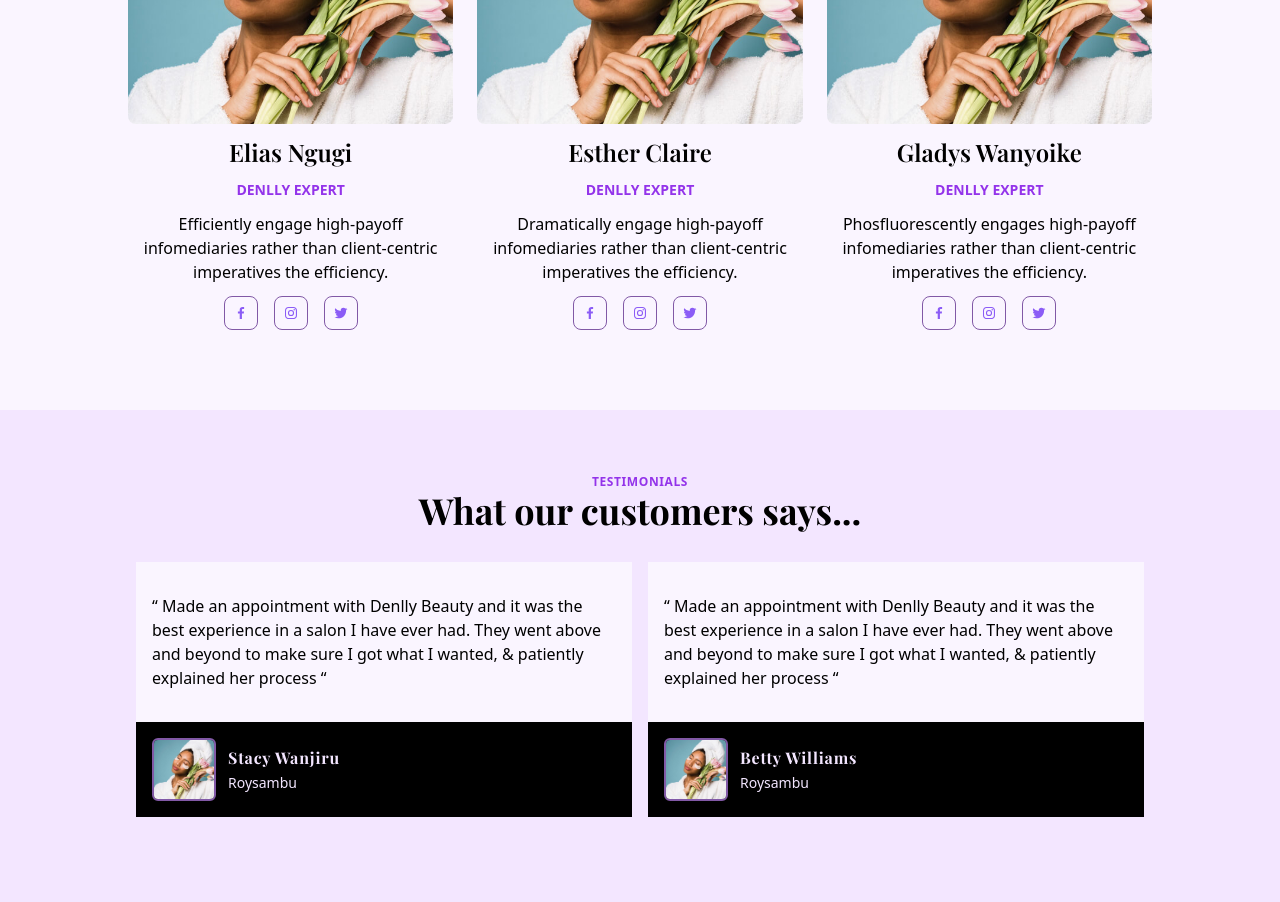
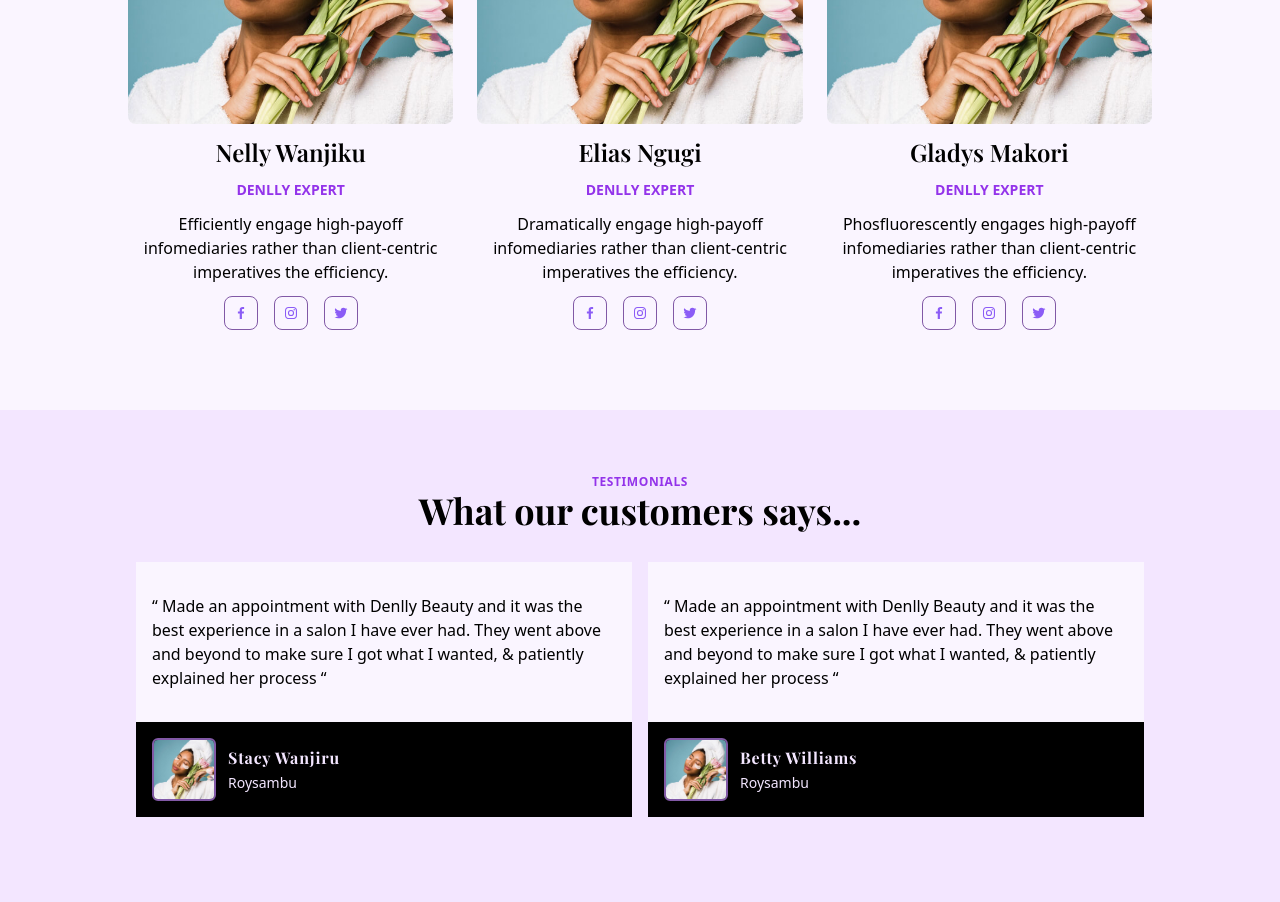
Before and after one commit to sup3rUman/denlly-spark-agency, a React (Vite) app: page /about-us in a window 1280 px wide. Shown: the part 1400-2302 px from the top of the page. Built offline with nearby package versions, Linux system fonts and the light colour scheme; a web font is replaced by a local one.

Commit message:
quick fix

```diff
--- a/src/pages/About.tsx
+++ b/src/pages/About.tsx
@@ -88,7 +88,7 @@ const About = () => {
                 />
               </div>
               <h2 className="font-Playfair font-semibold text-2xl">
-                Elias Ngugi
+                Nelly Wanjiku
               </h2>
               <span className="font-semibold uppercase text-sm text-primary">
                 Denlly Expert
@@ -118,7 +118,7 @@ const About = () => {
                 />
               </div>
               <h2 className="font-Playfair font-semibold text-2xl">
-                Esther Claire
+                Elias Ngugi
               </h2>
               <span className="font-semibold uppercase text-sm text-primary">
                 Denlly Expert
@@ -148,7 +148,7 @@ const About = () => {
                 />
               </div>
               <h2 className="font-Playfair font-semibold text-2xl">
-                Gladys Wanyoike
+                Gladys Makori
               </h2>
               <span className="font-semibold uppercase text-sm text-primary">
                 Denlly Expert
```
